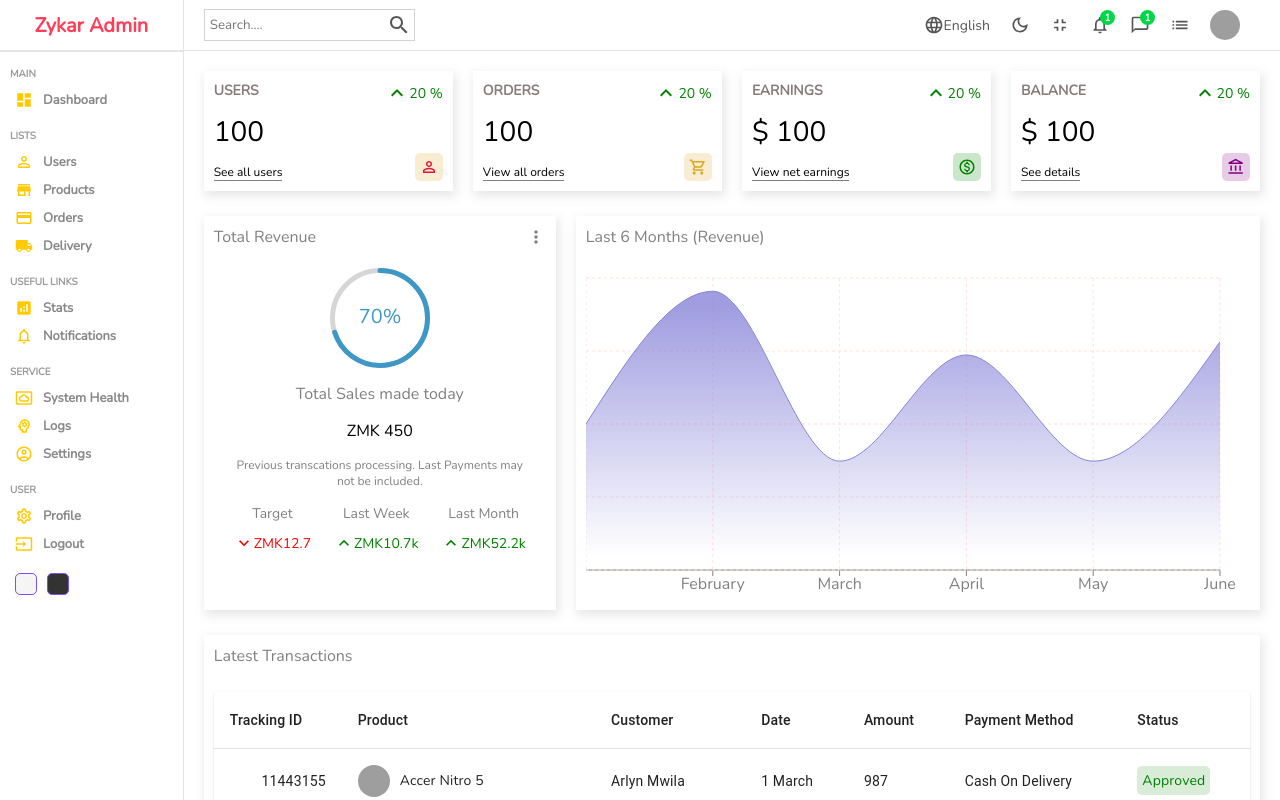
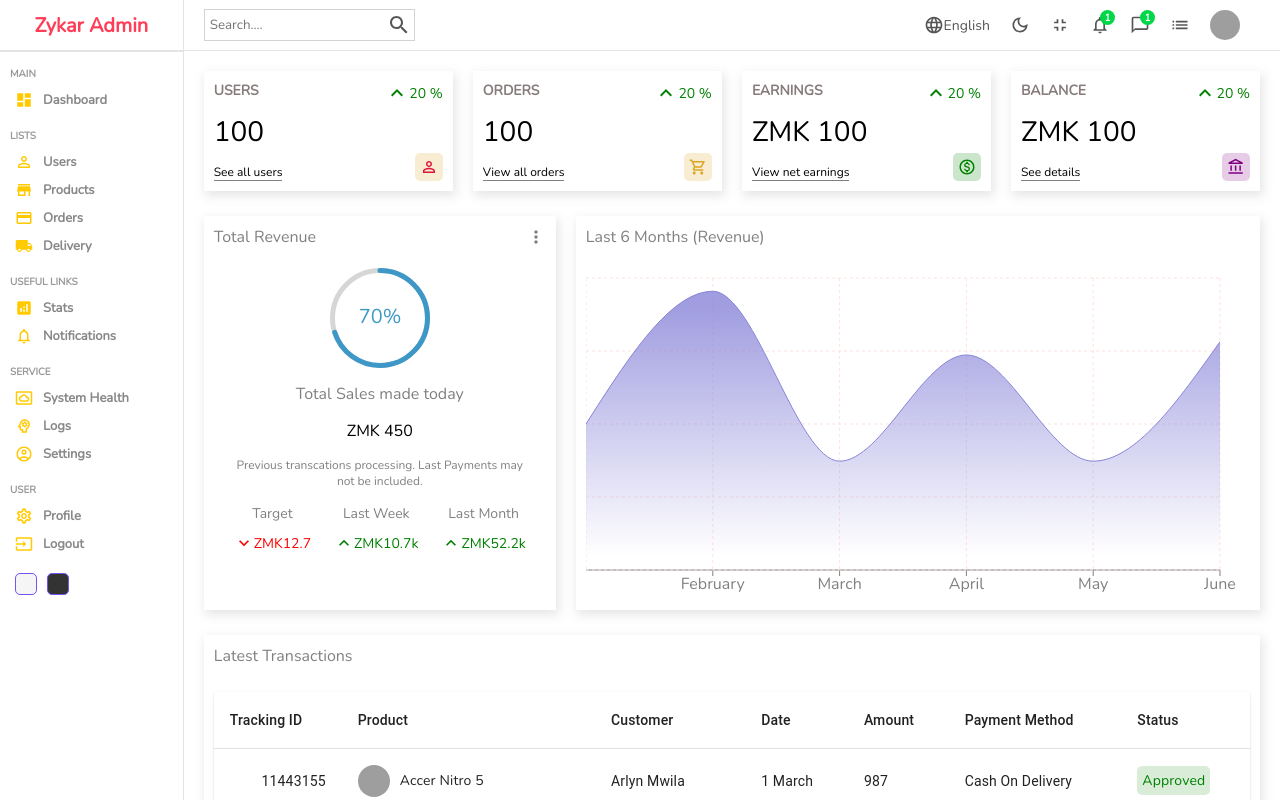
Before and after one commit to zykarsolutions/React-Material-UI-Admin, a React (Create React App) app: page / in a window 1280 px wide. Shown: the top 800 px of the page. Built offline with nearby package versions, Linux system fonts and the light colour scheme; grey boxes are pictures that could not be loaded.

Commit message:
Added Changes to README File

```diff
--- a/src/components/widget/Widget.jsx
+++ b/src/components/widget/Widget.jsx
@@ -83,7 +83,7 @@ switch (type) {
     <div className="widget">
       <div className="left">
             <span className="title">{data.title}</span>
-            <span className="counter">{data.isMoney && "$"} {amount}</span>
+            <span className="counter">{data.isMoney && "ZMK"} {amount}</span>
             <span className="link">{data.link}</span>
       </div>
       <div className="right">
```
Also changed, not shown: 1 other file (tests, documents, lock files or other folders).
